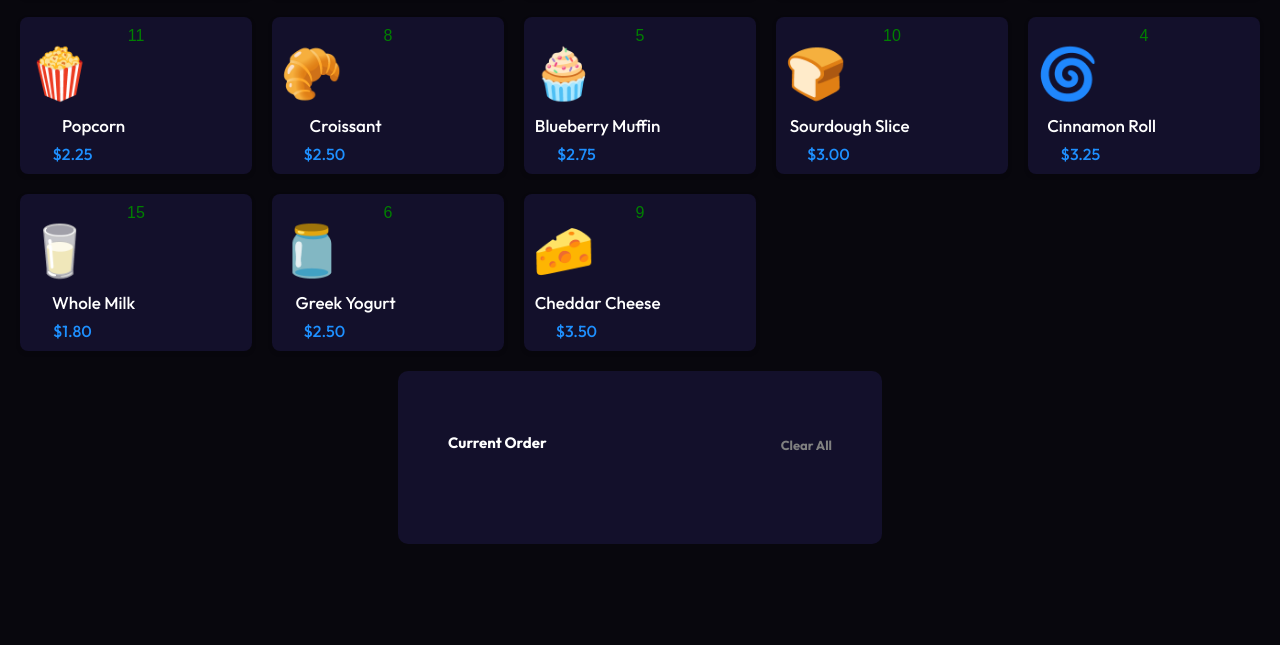
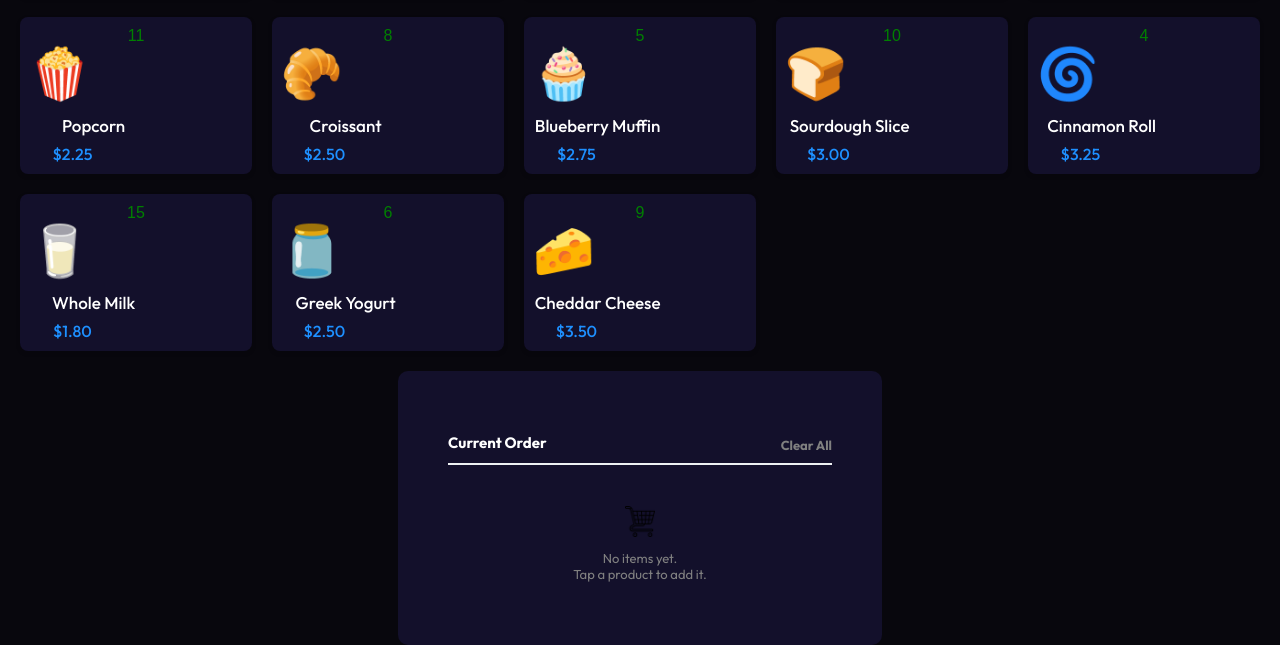
Before and after one commit to rusithpansilugit/javascript-pos-system, a plain HTML site: page index.html in a window 1280 px wide. Shown: the part 706-1351 px from the top of the page. Before the commit the page ends 1250 px from the top, so only its background shows below. Drawn offline with Linux system fonts and the light colour scheme.

Commit message:
cart section

```diff
--- a/index.html
+++ b/index.html
@@ -45,8 +45,14 @@
 
       <div class="cart-section">
         <h2>Current Order</h2>
-        <h3>Clear All </h3>
+        <h3>
+            <span class="clear-cart">Clear All</span>
+        </h3>
+          <div class="shopping-cart">
+            <img src="shopping-cart.png" alt="shopping-cart" class="shopping-cart">
 
+            <p>No items yet. <br> Tap a product to add it.</p>
+          </div>
       </div>
     </main>
 
--- a/styles.css
+++ b/styles.css
@@ -156,16 +156,33 @@ body {
 
 .cart-section h3 {
   color: gray;
-  font-weight: bold;
   text-align: right;
   position: relative;
   top: -28px;
-  cursor: pointer;
   font-size: 13px;
   font-family: "Outfit", sans-serif;
+  border-bottom: 2px solid rgb(238, 241, 243);
+  padding-bottom: 10px;
 }
 
-.cart-section h3:hover {
-  color: rgb(209, 193, 193);
+.clear-cart {
+  cursor: pointer;
   transition: color 0.3s ease;
 }
+
+.clear-cart:hover {
+  color: rgb(243, 239, 239);
+}
+
+.shopping-cart img {
+  width: 8%;
+  display: block;
+  margin: 0 auto;
+}
+
+.shopping-cart p{
+  color: gray;
+  text-align: center;
+  font-family: "Outfit", sans-serif;
+  font-size: 13px;
+}
```
Also changed, not shown: shopping-cart.png (added).
